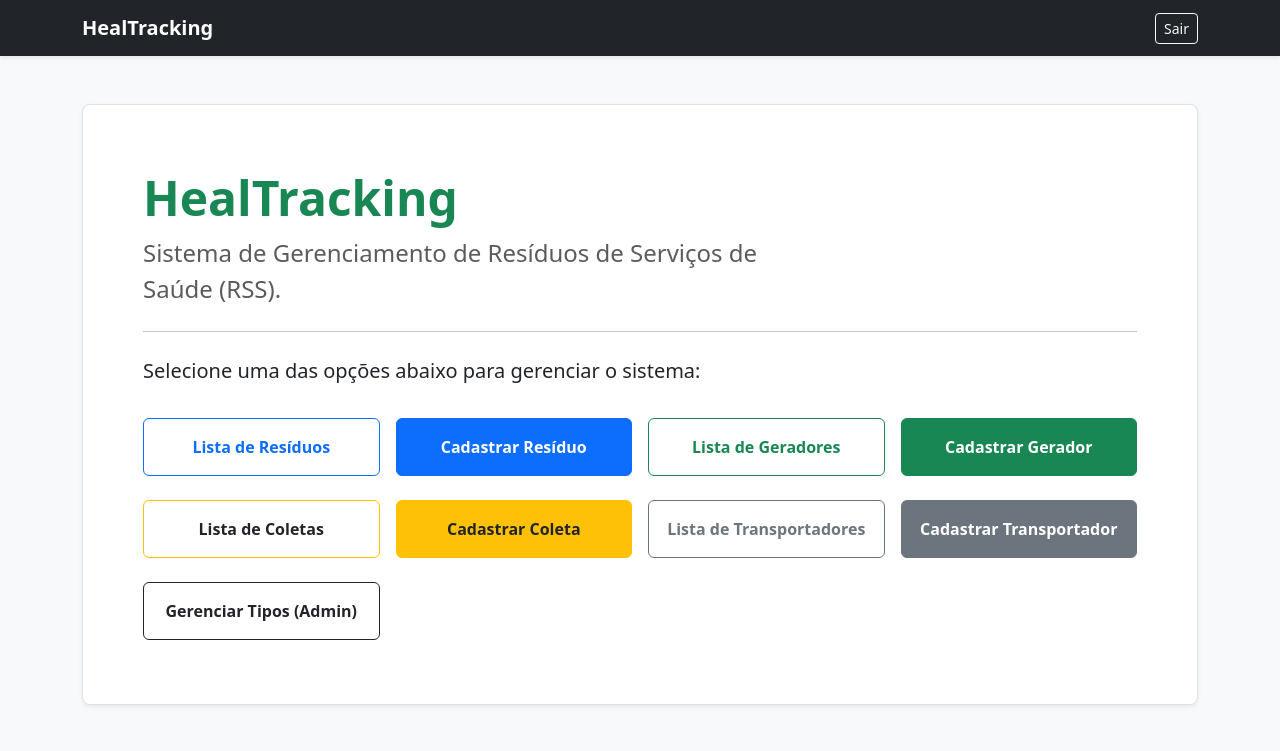
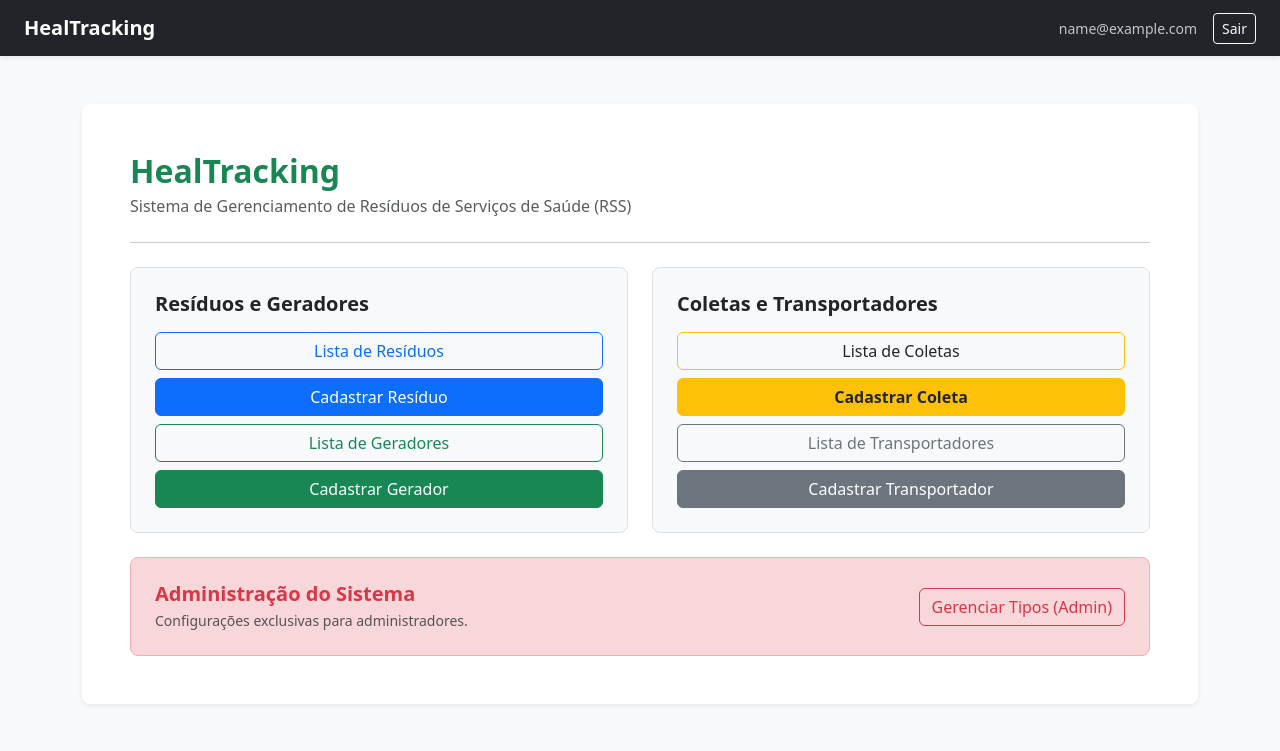
Before and after one commit to anamancilha/HealTracking, a Spring Boot app: page / in a window 1280 px wide. Shown: the top 751 px of the page. Run offline with Spring Boot 4, Linux system fonts and the light colour scheme; the visitor is signed in with stand-in values (Sample User, id 1); some of the project's set-up classes (security, data sources, template engines, error pages and the like) are left out, and stand-ins take their place; some libraries are stand-ins or nearby versions.

Commit message:
Correção de erros em botões
Criação do Crud nas telas geradores

```diff
--- a/src/main/java/com/healtracking/residuos/model/Coleta.java
+++ b/src/main/java/com/healtracking/residuos/model/Coleta.java
@@ -28,7 +28,7 @@ public class Coleta {
     private Tratamento tratamento;
 
     // Adicionado para vincular a coleta ao utilizador logado
-    @ManyToOne
+    @ManyToOne(fetch = FetchType.LAZY)
     @JoinColumn(name = "id_usuario")
     private Usuario usuario;
 
--- a/src/main/java/com/healtracking/residuos/model/Usuario.java
+++ b/src/main/java/com/healtracking/residuos/model/Usuario.java
@@ -31,15 +31,15 @@ public class Usuario {
     @Column(name = "perfil", nullable = false)
     private String perfil;
 
-    @ManyToOne
+    @ManyToOne(fetch = FetchType.LAZY)
     @JoinColumn(name = "id_gerador")
     private Gerador gerador;
 
-    @ManyToOne
+    @ManyToOne(fetch = FetchType.LAZY)
     @JoinColumn(name = "id_transportador")
     private Transportador transportador;
 
-    @ManyToOne
+    @ManyToOne(fetch = FetchType.LAZY)
     @JoinColumn(name = "id_tratamento")
     private Tratamento tratamento;
 
--- a/src/main/java/com/healtracking/residuos/repository/ResiduoRepository.java
+++ b/src/main/java/com/healtracking/residuos/repository/ResiduoRepository.java
@@ -1,5 +1,6 @@
 package com.healtracking.residuos.repository;
 
+import com.healtracking.residuos.model.Gerador;
 import com.healtracking.residuos.model.Residuo;
 import com.healtracking.residuos.model.Usuario;
 import org.springframework.data.jpa.repository.JpaRepository;
@@ -12,4 +13,7 @@ public interface ResiduoRepository extends JpaRepository<Residuo, Long> {
 
     // Método para buscar apenas os resíduos criados por um utilizador específico
     List<Residuo> findByUsuario(Usuario usuario);
+//checa se ta podendo excluir
+    boolean existsByGerador(Gerador gerador);
+
 }
--- a/src/main/resources/application.properties
+++ b/src/main/resources/application.properties
@@ -3,7 +3,7 @@ spring.datasource.url=jdbc:mysql://localhost:3306/gerenciamento_residuos?useSSL=
 
 spring.datasource.username=root
 
-spring.datasource.password=
+spring.datasource.password=root
 
 #Configurações do Hibernate (JPA)
 spring.jpa.properties.hibernate.dialect=org.hibernate.dialect.MySQLDialect
--- a/src/main/resources/templates/index.html
+++ b/src/main/resources/templates/index.html
@@ -1,67 +1,72 @@
 <!DOCTYPE html>
-<html lang="pt-BR" xmlns:th="http://www.thymeleaf.org">
+<html xmlns:th="http://www.thymeleaf.org"
+      xmlns:sec="http://www.thymeleaf.org/extras/spring-security">
 <head>
     <meta charset="UTF-8">
     <meta name="viewport" content="width=device-width, initial-scale=1.0">
-    <title>HealTracking - Gerenciamento de RSS</title>
-    <link href="https://cdn.jsdelivr.net/npm/bootstrap@5.3.0/dist/css/bootstrap.min.css" rel="stylesheet">
+    <title>HealTracking - Painel Principal</title>
+    <link rel="stylesheet" href="https://cdn.jsdelivr.net/npm/bootstrap@5.3.0/dist/css/bootstrap.min.css">
 </head>
 <body class="bg-light">
 
-<nav class="navbar navbar-expand-lg navbar-dark bg-dark shadow-sm">
-    <div class="container">
-        <a class="navbar-brand fw-bold" href="/">HealTracking</a>
-        <div class="d-flex">
-            <form th:action="@{/logout}" method="post">
+<nav class="navbar navbar-dark bg-dark px-4 shadow-sm">
+    <span class="navbar-brand fw-bold mb-0">HealTracking</span>
+    <div class="d-flex align-items-center gap-3">
+        <span class="text-light small opacity-75" th:if="${#authentication != null}" th:text="${#authentication.name}">usuario</span>
+        <form th:action="@{/logout}" method="post" class="m-0">
             <button type="submit" class="btn btn-outline-light btn-sm">Sair</button>
         </form>
     </div>
-    </div>
 </nav>
 
-<div class="container my-5">
-    <div class="p-5 mb-4 bg-white rounded-3 shadow-sm border">
-        <div class="container-fluid py-3">
-            <h1 class="display-5 fw-bold text-success">HealTracking</h1>
-            <p class="col-md-8 fs-4 text-muted">Sistema de Gerenciamento de Resíduos de Serviços de Saúde (RSS).</p>
+<div class="container py-5">
+    <div class="card border-0 shadow-sm rounded-3">
+        <div class="card-body p-4 p-md-5">
+            <div class="mb-4">
+                <h1 class="h2 fw-bold text-success mb-1">HealTracking</h1>
+                <p class="text-muted mb-0">Sistema de Gerenciamento de Resíduos de Serviços de Saúde (RSS)</p>
+            </div>
+
             <hr class="my-4">
-            <p class="fs-5">Selecione uma das opções abaixo para gerenciar o sistema:</p>
 
-            <div class="row g-3 mt-3">
-                <div class="col-md-3">
-                    <a href="/residuos" class="btn btn-outline-primary w-100 p-3 fw-semibold">Lista de Resíduos</a>
+            <div class="row g-4">
+                <!-- Módulo 1: Resíduos e Geradores -->
+                <div class="col-md-6">
+                    <div class="p-4 border rounded-3 bg-light h-100">
+                        <h5 class="fw-semibold mb-3">Resíduos e Geradores</h5>
+                        <div class="d-grid gap-2">
+                            <a th:href="@{/residuos}" class="btn btn-outline-primary">Lista de Resíduos</a>
+                            <a th:href="@{/residuos/novo}" class="btn btn-primary">Cadastrar Resíduo</a>
+                            <a th:href="@{/geradores}" class="btn btn-outline-success">Lista de Geradores</a>
+                            <a th:href="@{/geradores/novo}" class="btn btn-success">Cadastrar Gerador</a>
                         </div>
-                <div class="col-md-3">
-                    <a href="/residuos/novo" class="btn btn-primary w-100 p-3 fw-semibold">Cadastrar Resíduo</a>
-                </div>
-                <div class="col-md-3">
-                    <a href="/geradores" class="btn btn-outline-success w-100 p-3 fw-semibold">Lista de Geradores</a>
-                </div>
-                <div class="col-md-3">
-                    <a href="/geradores/novo" class="btn btn-success w-100 p-3 fw-semibold">Cadastrar Gerador</a>
                     </div>
                 </div>
 
-            <!-- BOTÕES: Coletas e Transportadores -->
-            <div class="row g-3 mt-2">
-                <div class="col-md-3">
-                    <a href="/coletas" class="btn btn-outline-warning w-100 p-3 fw-semibold text-dark">Lista de Coletas</a>
+                <!-- Módulo 2: Coletas e Transportadores -->
+                <div class="col-md-6">
+                    <div class="p-4 border rounded-3 bg-light h-100">
+                        <h5 class="fw-semibold mb-3">Coletas e Transportadores</h5>
+                        <div class="d-grid gap-2">
+                            <a th:href="@{/coletas}" class="btn btn-outline-warning text-dark">Lista de Coletas</a>
+                            <a th:href="@{/coletas/novo}" class="btn btn-warning text-dark fw-semibold">Cadastrar Coleta</a>
+                            <a th:href="@{/transportadores}" class="btn btn-outline-secondary">Lista de Transportadores</a>
+                            <a th:href="@{/transportadores/novo}" class="btn btn-secondary">Cadastrar Transportador</a>
                         </div>
-                <div class="col-md-3">
-                    <a href="/coletas/novo" class="btn btn-warning w-100 p-3 fw-semibold text-dark">Cadastrar Coleta</a>
-                </div>
-                <div class="col-md-3">
-                    <a href="/transportadores" class="btn btn-outline-secondary w-100 p-3 fw-semibold">Lista de Transportadores</a>
-                </div>
-                <div class="col-md-3">
-                    <a href="/transportadores/novo" class="btn btn-secondary w-100 p-3 fw-semibold">Cadastrar Transportador</a>
                     </div>
                 </div>
 
-            <!-- BOTÃO OPCIONAL: Gestão de Tipos (Restrito a Admin) -->
-            <div class="row g-3 mt-2">
-                <div class="col-md-3">
-                    <a href="/tipos" class="btn btn-outline-dark w-100 p-3 fw-semibold">Gerenciar Tipos (Admin)</a>
+                <!-- Área Administrativa -->
+                <div class="col-12" sec:authorize="hasRole('ADMIN')">
+                    <div class="p-4 border border-danger-subtle rounded-3 bg-danger-subtle bg-opacity-10">
+                        <div class="d-flex flex-column flex-sm-row justify-content-between align-items-sm-center gap-3">
+                            <div>
+                                <h5 class="fw-semibold text-danger mb-1">Administração do Sistema</h5>
+                                <p class="text-muted small mb-0">Configurações exclusivas para administradores.</p>
+                            </div>
+                            <a th:href="@{/tipos-residuo}" class="btn btn-outline-danger">Gerenciar Tipos (Admin)</a>
+                        </div>
+                    </div>
                 </div>
             </div>
 
--- a/src/main/resources/templates/lista-coletas.html
+++ b/src/main/resources/templates/lista-coletas.html
@@ -32,9 +32,9 @@
                 <tr th:each="c : ${coletas}">
                     <td th:text="${c.idColeta}"></td>
                     <td th:text="${c.dataColeta}"></td>
-                    <td th:text="${c.transportador.nomeEmpresa}"></td>
-                    <td th:text="${c.tratamento.nomeEmpresa}"></td>
-                    <td th:text="${c.tratamento.nomeLocal}"></td>
+                    <td th:text="${c.residuo != null ? '#' + c.residuo.idResiduo : '-'}"></td>
+                    <td th:text="${c.transportador != null ? c.transportador.nomeEmpresa : '-'}"></td>
+                    <td th:text="${c.tratamento != null ? c.tratamento.nomeEmpresa : '-'}"></td>
                     <td class="text-end">
                         <a th:href="@{/coletas/editar/{id}(id=${c.idColeta})}" class="btn btn-sm btn-warning">Editar</a>
                         <a th:href="@{/coletas/excluir/{id}(id=${c.idColeta})}" class="btn btn-sm btn-danger" onclick="return confirm('Tens a certeza?')">Excluir</a>
```
Also changed, not shown: src/main/java/com/healtracking/residuos/controller/GeradorController.java (+17 -2 lines), src/main/resources/templates/cadastro-coleta.html (+10 -3 lines), src/main/resources/templates/cadastro-gerador.html (+13 -4 lines), src/main/resources/templates/lista-geradores.html (+21 -5 lines). Lines whose indentation alone changed are shown as unchanged.
